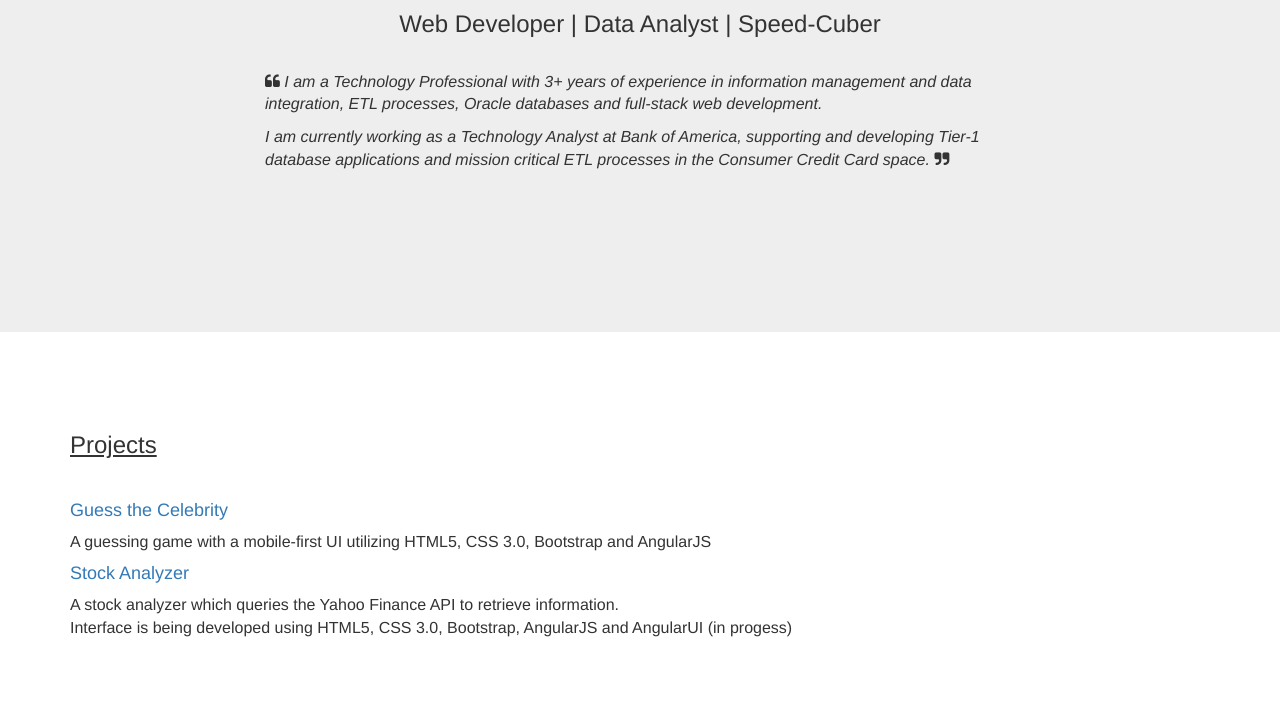
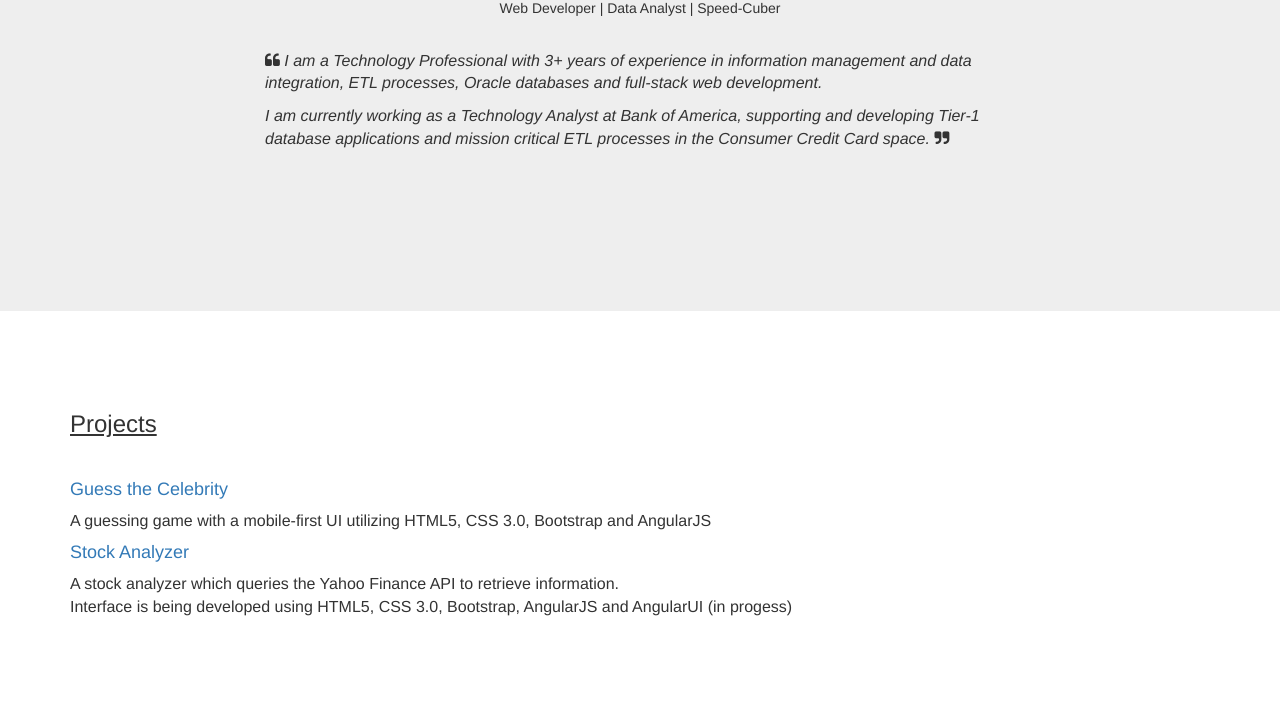
Before and after one commit to udai-singh/udai-singh.github.io, a website: page index.html in a window 1280 px wide. Shown: the part 399-1100 px from the top of the page. Drawn offline with Linux system fonts and the light colour scheme.

Commit message:
headline on new line issue

```diff
--- a/index.html
+++ b/index.html
@@ -109,7 +109,7 @@
                 <div class="col-lg-12">
                     <img src="images/udai_new_headshot.JPG" class="img-responsive img-circle center-block" width="200">
                     <h2>Udai Singh</h2>
-                    <h3>Web Developer | Data Analyst | Speed-Cuber</h3>
+                    <h5>Web Developer | Data Analyst | Speed-Cuber</h5>
                     <!-- <h4>ETL / Data Integration</h4> -->
                 </div>
             </div>
```
